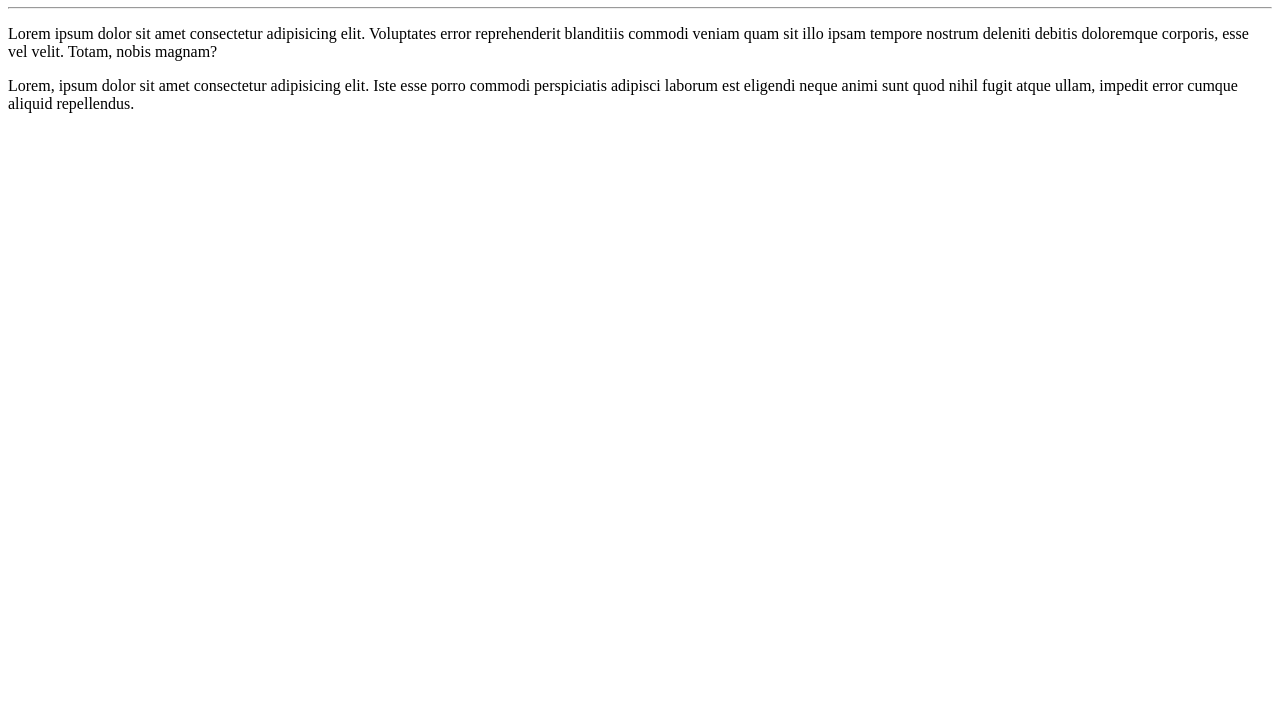
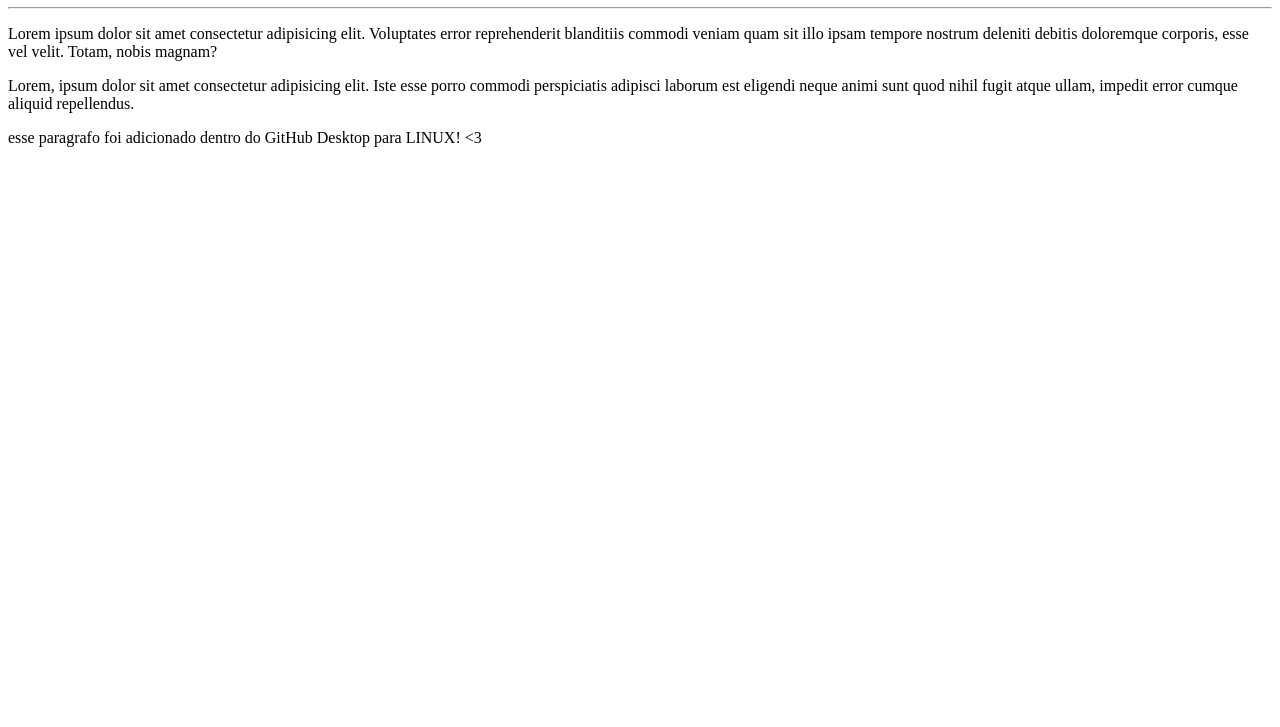
Before and after one commit to guilhermegouvea518/Ola-Mundo, a plain HTML site: page site-exemplo/index.html in a window 1280 px wide. Shown: the part 73-800 px from the top of the page. Drawn offline with Linux system fonts and the light colour scheme.

Commit message:
mudei o arquivo index

```diff
--- a/site-exemplo/index.html
+++ b/site-exemplo/index.html
@@ -10,5 +10,6 @@
    <hr>
    <p>Lorem ipsum dolor sit amet consectetur adipisicing elit. Voluptates error reprehenderit blanditiis commodi veniam quam sit illo ipsam tempore nostrum deleniti debitis doloremque corporis, esse vel velit. Totam, nobis magnam?</p>
    <p>Lorem, ipsum dolor sit amet consectetur adipisicing elit. Iste esse porro commodi perspiciatis adipisci laborum est eligendi neque animi sunt quod nihil fugit atque ullam, impedit error cumque aliquid repellendus.</p>
+   <p>esse paragrafo foi adicionado dentro do GitHub Desktop para LINUX! &lt;3 </p>
 </body>
 </html>
```
